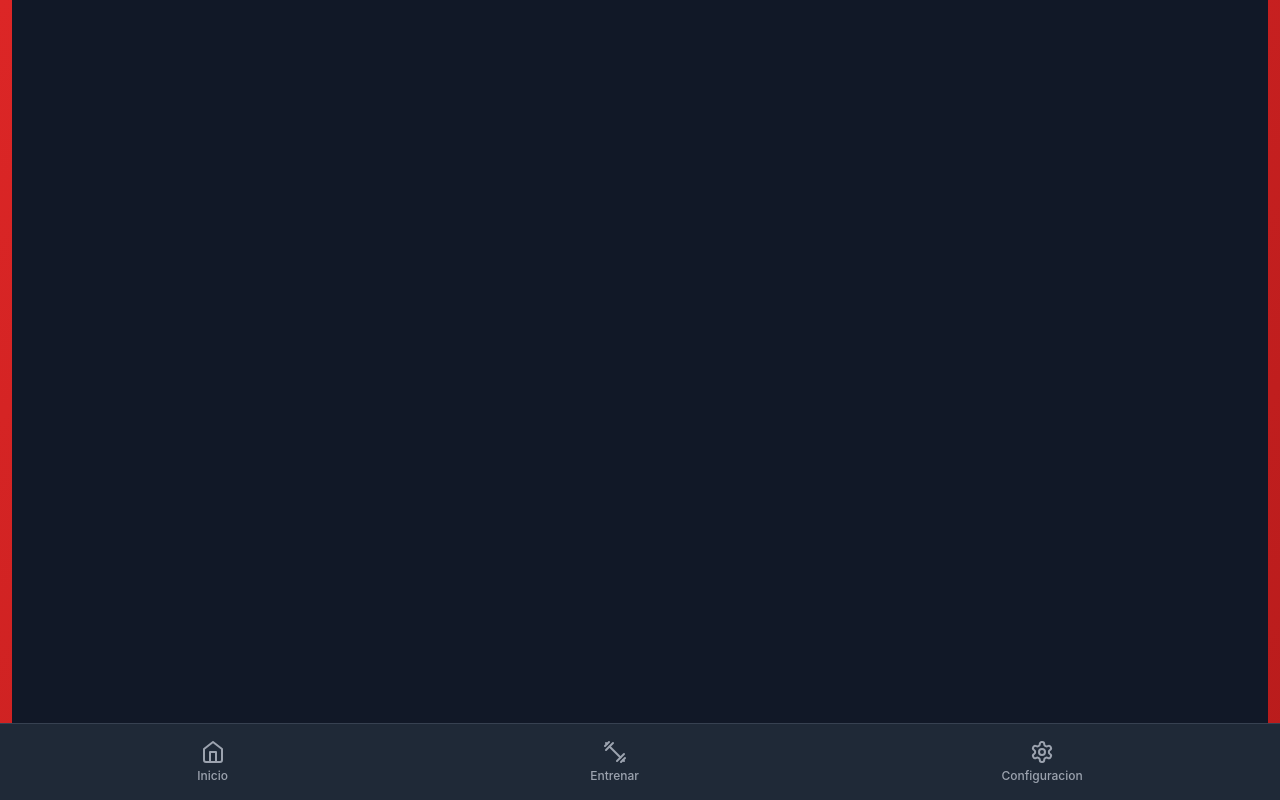
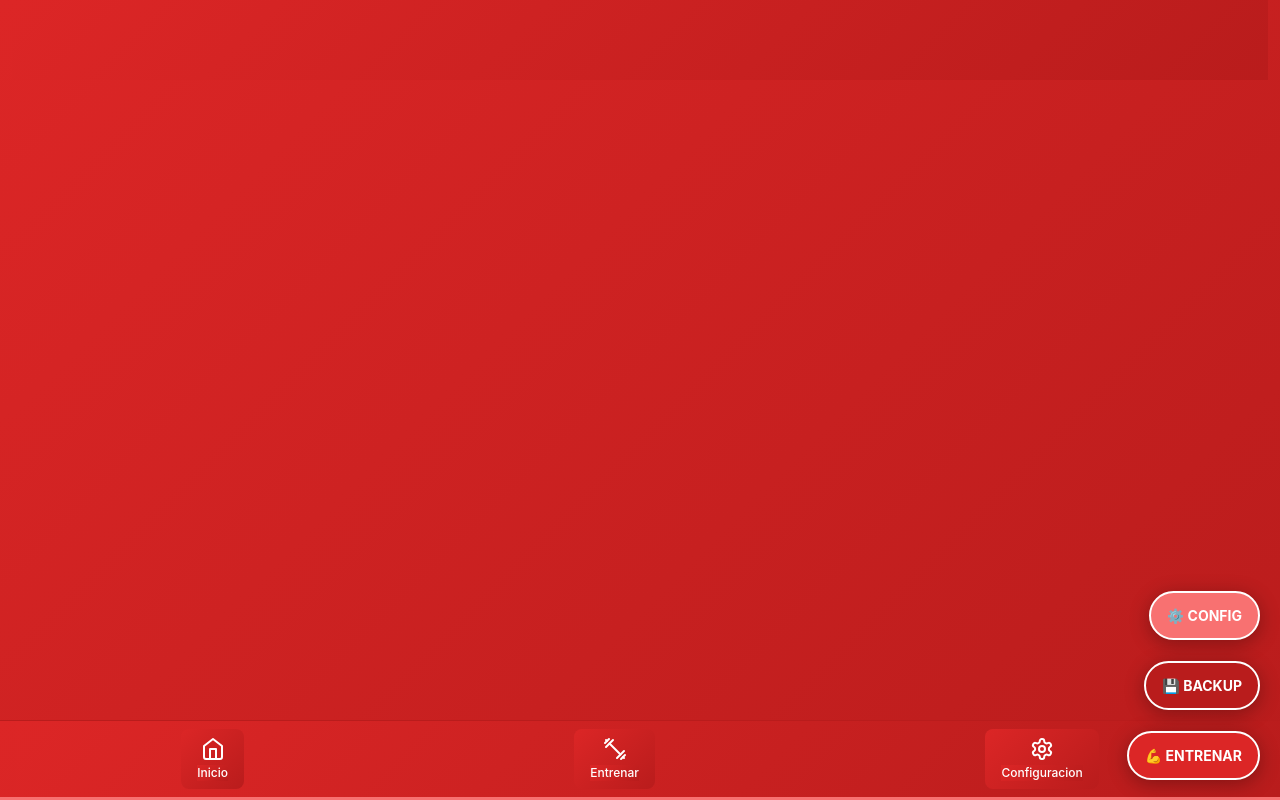
Before and after one commit to jstony2000/gymtony-v2-4-3, a plain HTML site: page index.html in a window 1280 px wide. Drawn offline with Linux system fonts and the light colour scheme; no server answers.

Commit message:
ULTRA FIX: Script ultra integrado directamente en index.html + favicon corregido

```diff
--- a/index.html
+++ b/index.html
@@ -2,7 +2,7 @@
 <html lang="es">
   <head>
     <meta charset="UTF-8" />
-    <link rel="icon" type="image/svg+xml" href="/vite.svg" />
+    <link rel="icon" type="image/png" href="/logo-red-192x192.png" />
     <meta name="viewport" content="width=device-width, initial-scale=1.0" />
     <meta name="theme-color" content="#dc2626" />
     <meta name="msapplication-TileColor" content="#dc2626" />
@@ -31,6 +31,106 @@
         });
       }
 
+      // APLICAR TEMA ROJO ULTRA AGRESIVO
+      (function() {
+        'use strict';
+
+        console.log('🔴 GYMTONY ULTRA THEME ACTIVADO - VERSION INLINE');
+
+        const RED_PRIMARY = '#dc2626';
+        const RED_SECONDARY = '#b91c1c';
+        const RED_LIGHT = '#f87171';
+        const WHITE = 'white';
+
+        function createUltraStyles() {
+          const style = document.createElement('style');
+          style.id = 'gymtony-ultra-red-theme-inline';
+          style.textContent = `
+            /* ULTRA AGRESIVO - INLINE VERSION */
+            html, body, #root, .App, main, * {
+              background-color: ${RED_PRIMARY} !important;
+              background: linear-gradient(135deg, ${RED_PRIMARY} 0%, ${RED_SECONDARY} 100%) !important;
+              color: ${WHITE} !important;
+            }
+
+            *, p, h1, h2, h3, h4, h5, h6, span, div, a, button, label, li {
+              color: ${WHITE} !important;
+            }
+
+            button, .button, .btn, [role="button"] {
+              background-color: ${RED_PRIMARY} !important;
+              border: 2px solid ${RED_LIGHT} !important;
+              color: ${WHITE} !important;
+              border-radius: 8px !important;
+            }
+
+            img[src*="vite.svg"] {
+              display: none !important;
+            }
+          `;
+          return style;
+        }
+
+        function createFloatingButtons() {
+          const existing = document.querySelectorAll('.gymtony-floating-button');
+          existing.forEach(btn => btn.remove());
+
+          const buttons = [
+            { emoji: '💪', text: 'ENTRENAR', color: RED_PRIMARY },
+            { emoji: '💾', text: 'BACKUP', color: RED_SECONDARY },
+            { emoji: '⚙️', text: 'CONFIG', color: RED_LIGHT }
+          ];
+
+          buttons.forEach((btn, index) => {
+            const button = document.createElement('div');
+            button.className = 'gymtony-floating-button';
+            button.style.cssText = `
+              position: fixed !important;
+              bottom: ${20 + (index * 70)}px !important;
+              right: 20px !important;
+              background: ${btn.color} !important;
+              color: ${WHITE} !important;
+              padding: 12px 16px !important;
+              border-radius: 25px !important;
+              border: 2px solid ${WHITE} !important;
+              font-weight: bold !important;
+              font-size: 14px !important;
+              cursor: pointer !important;
+              z-index: 10000 !important;
+              box-shadow: 0 4px 20px rgba(0,0,0,0.3) !important;
+              transition: all 0.3s ease !important;
+              user-select: none !important;
+            `;
+
+            button.innerHTML = `${btn.emoji} ${btn.text}`;
+
+            button.addEventListener('click', () => {
+              alert(`${btn.emoji} Función ${btn.text} activada`);
+            });
+
+            document.body.appendChild(button);
+          });
+        }
+
+        function applyUltraRedTheme() {
+          const oldStyle = document.getElementById('gymtony-ultra-red-theme-inline');
+          if (oldStyle) oldStyle.remove();
+
+          document.head.appendChild(createUltraStyles());
+          createFloatingButtons();
+        }
+
+        if (document.readyState === 'loading') {
+          document.addEventListener('DOMContentLoaded', applyUltraRedTheme);
+        } else {
+          applyUltraRedTheme();
+        }
+
+        setInterval(applyUltraRedTheme, 2000);
+
+        console.log('🚀 GYMTONY ULTRA THEME INLINE INICIADO');
+      })();
+
       // Aplicar tema rojo inmediatamente
       (function() {
         'use strict';
@@ -48,6 +148,7 @@
         }
       })();
     </script>
+    <script src="/force-red-theme-ultra.js"></script>
     <script src="/red-theme.js"></script>
     <script src="/button-repositioning.js"></script>
     <script type="module" crossorigin src="/assets/index-FnI7mOub.js"></script>
```
